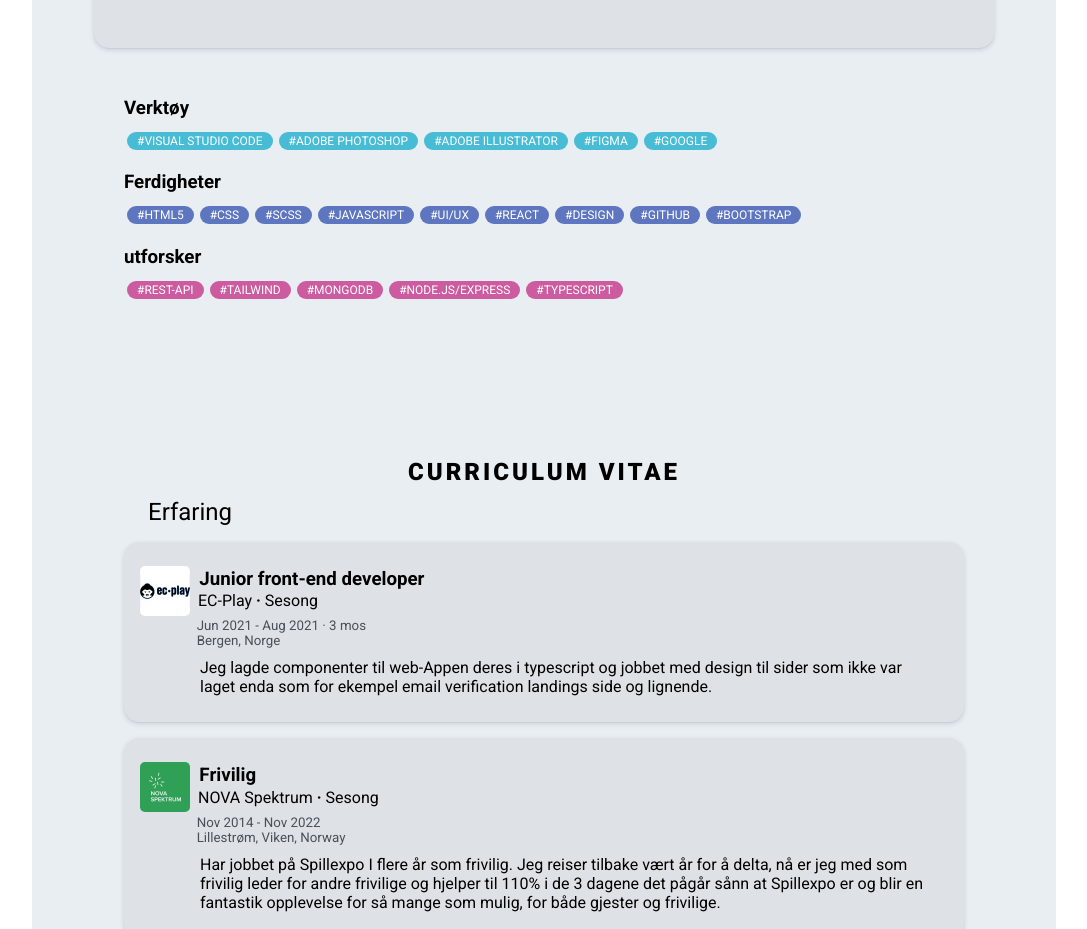
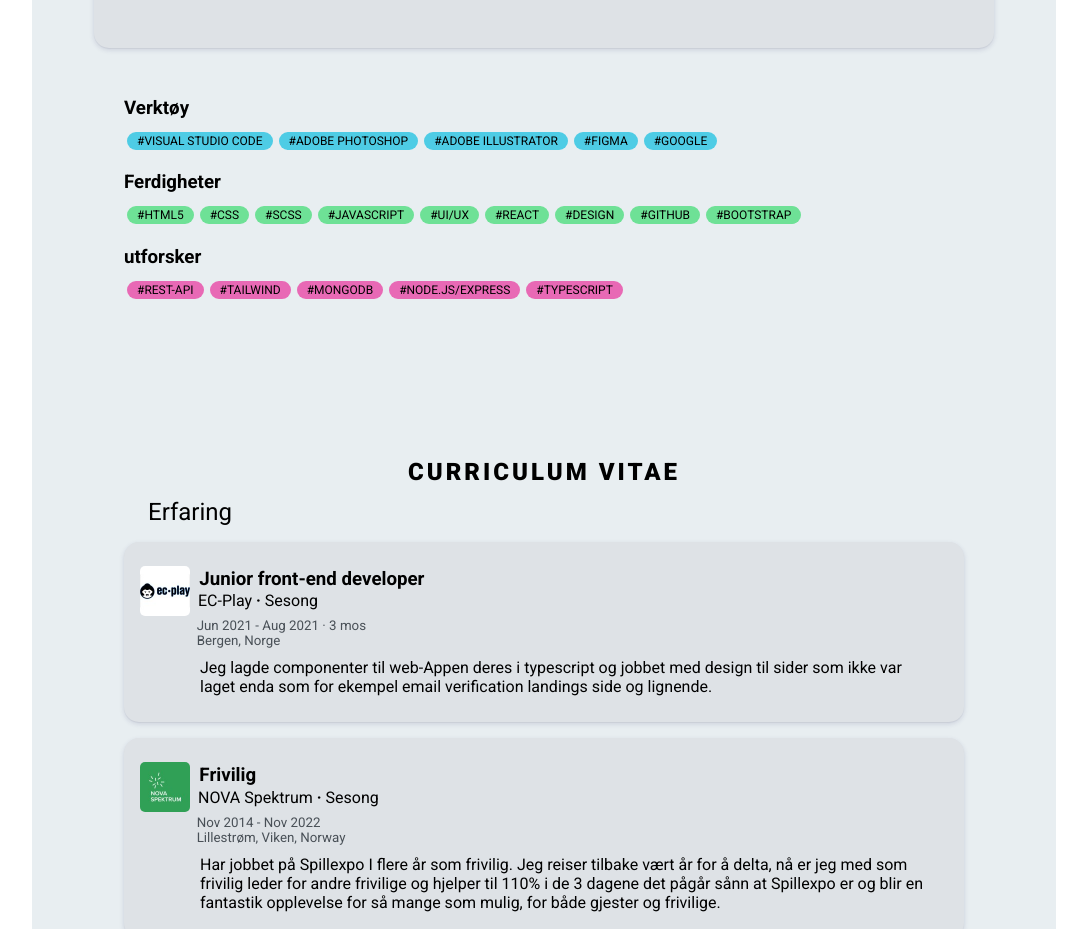
Before and after one commit to H3X-C0DE/Hex-Portfolio, a React (Create React App) app: page / in a window 1280 px wide. Shown: the part 1007-1936 px from the top of the page, without its empty margins (96-1183 px from the left). Built offline with nearby package versions, Linux system fonts and the light colour scheme.

Commit message:
Updated Tags

```diff
--- a/src/Components/About.jsx
+++ b/src/Components/About.jsx
@@ -45,36 +45,36 @@ export default function About() {
           <div className="tag-container">
             <h3 className="tag-title">Verktøy</h3>
             <div className="tag-content">
-              <div className="tag tag-teal">#Visual Studio Code</div>
-              <div className="tag tag-teal">#Adobe PhotoShop</div>
-              <div className="tag tag-teal">#Adobe Illustrator</div>
-              <div className="tag tag-teal">#Figma</div>
-              <div className="tag tag-teal">#Google</div>
+              <div className="tag tag-tool">#Visual Studio Code</div>
+              <div className="tag tag-tool">#Adobe PhotoShop</div>
+              <div className="tag tag-tool">#Adobe Illustrator</div>
+              <div className="tag tag-tool">#Figma</div>
+              <div className="tag tag-tool">#Google</div>
             </div>
 
             <h3 className="tag-title">Ferdigheter</h3>
             <div className="tag-content">
-              <div className="tag tag-purple">#HTML5</div>
-              <div className="tag tag-purple">#CSS</div>
-              <div className="tag tag-purple">#SCSS</div>
-              <div className="tag tag-purple">#Javascript</div>
-              <div className="tag tag-purple">#UI/UX</div>
-              <div className="tag tag-purple">#React</div>
-              <div className="tag tag-purple">#Design</div>
-              <div className="tag tag-purple">#GitHub</div>
-              <div className="tag tag-purple">#Bootstrap</div>
+              <div className="tag tag-skill">#HTML5</div>
+              <div className="tag tag-skill">#CSS</div>
+              <div className="tag tag-skill">#SCSS</div>
+              <div className="tag tag-skill">#Javascript</div>
+              <div className="tag tag-skill">#UI/UX</div>
+              <div className="tag tag-skill">#React</div>
+              <div className="tag tag-skill">#Design</div>
+              <div className="tag tag-skill">#GitHub</div>
+              <div className="tag tag-skill">#Bootstrap</div>
             </div>
 
             <h3 className="tag-title">utforsker</h3>
             <div className="tag-content">
-              {/* <div className="tag tag-pink">#HTML5</div>
-              <div className="tag tag-pink">#CSS</div> */}
-              {/* <div className="tag tag-pink">#Javascript</div> */}
-              <div className="tag tag-pink">#Rest-Api</div>
-              <div className="tag tag-pink">#Tailwind</div>
-              <div className="tag tag-pink">#MongoDB</div>
-              <div className="tag tag-pink">#Node.js/Express</div>
-              <div className="tag tag-pink">#Typescript</div>
+              {/* <div className="tag tag-learning">#HTML5</div>
+              <div className="tag tag-learning">#CSS</div> */}
+              {/* <div className="tag tag-learning">#Javascript</div> */}
+              <div className="tag tag-learning">#Rest-Api</div>
+              <div className="tag tag-learning">#Tailwind</div>
+              <div className="tag tag-learning">#MongoDB</div>
+              <div className="tag tag-learning">#Node.js/Express</div>
+              <div className="tag tag-learning">#Typescript</div>
             </div>
           </div>
         </FadeInOut>
--- a/src/Styles/About.css
+++ b/src/Styles/About.css
@@ -72,14 +72,17 @@
   text-transform: uppercase;
   cursor: pointer;
 }
-.tag-teal {
-  background-color: #47bcd4;
+.tag-tool {
+  background-color: #4ecce5;
+  color: var(--gray--800);
 }
-.tag-purple {
-  background-color: #5e76bf;
+.tag-skill {
+  background-color: #6ee196;
+  color: var(--gray--800);
 }
-.tag-pink {
-  background-color: #cd5b9f;
+.tag-learning {
+  background-color: #e869b5;
+  color: var(--gray--800);
 }
 
 @media only screen and (max-width: 800px) {
```
